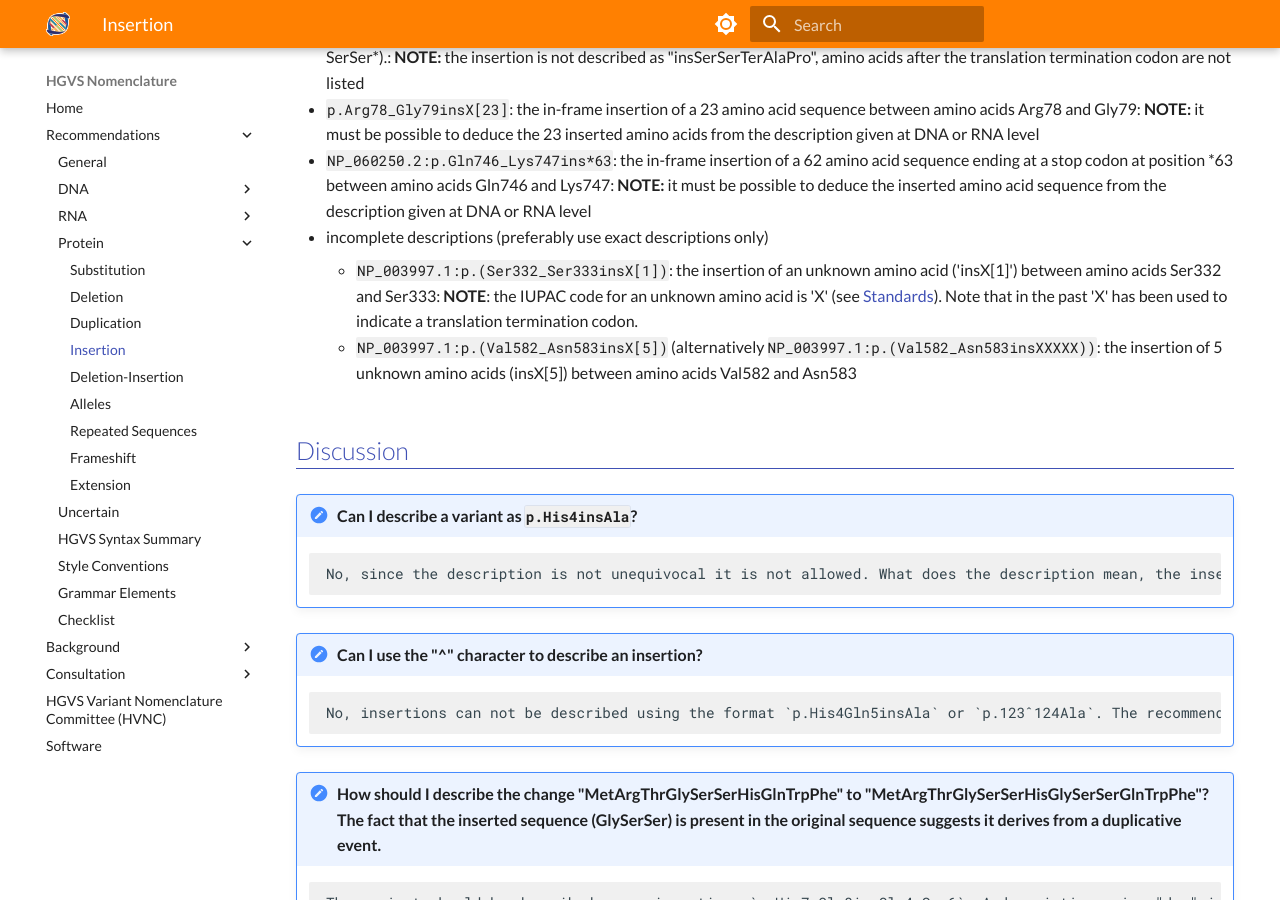
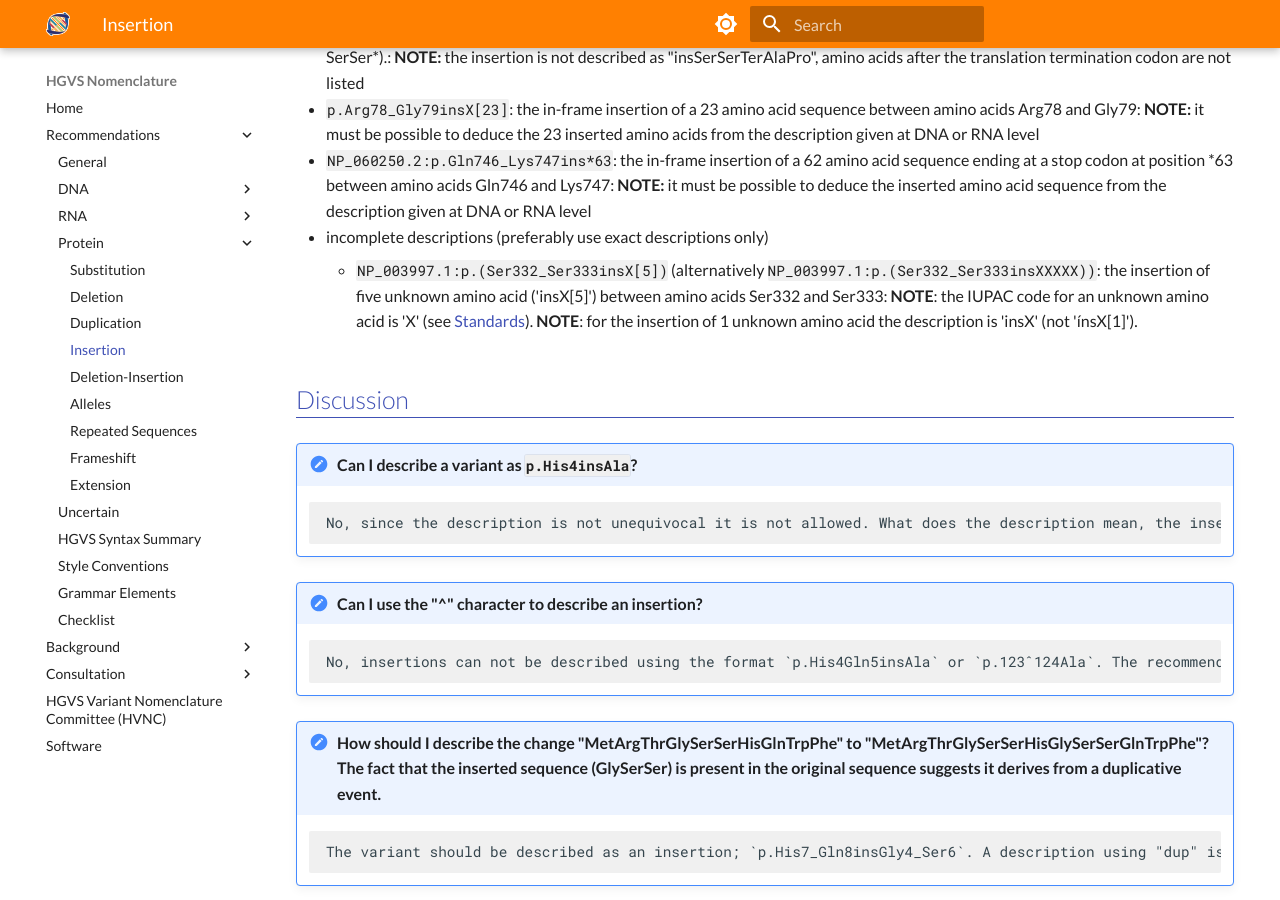
Before and after one commit to HGVSnomenclature/hgvs-nomenclature, an MkDocs documentation site: the page built from docs/recommendations/protein/insertion.md, in a window 1280 px wide and 900 px high, scrolled down 1279 px. Built offline with MkDocs 1.6.1 and Material for MkDocs 9.7.7, drawn with Linux system fonts in a browser that asks for light colours.

Commit message:
Update insertion.md
corrected incorrect example

```diff
--- a/docs/recommendations/protein/insertion.md
+++ b/docs/recommendations/protein/insertion.md
@@ -34,8 +34,7 @@ bin/pull-syntax -c -f docs/syntax.yaml aa.ins
 - `p.Arg78_Gly79insX[23]`: the in-frame insertion of a 23 amino acid sequence between amino acids Arg78 and Gly79: **NOTE:** it must be possible to deduce the 23 inserted amino acids from the description given at DNA or RNA level
 - `NP_060250.2:p.Gln746_Lys747ins*63`: the in-frame insertion of a 62 amino acid sequence ending at a stop codon at position \*63 between amino acids Gln746 and Lys747: **NOTE:** it must be possible to deduce the inserted amino acid sequence from the description given at DNA or RNA level
 - incomplete descriptions (preferably use exact descriptions only)
-    - `NP_003997.1:p.(Ser332_Ser333insX[1])`: the insertion of an unknown amino acid ('insX[1]') between amino acids Ser332 and Ser333: **NOTE**: the IUPAC code for an unknown amino acid is 'X' (see [Standards](../../background/standards.md)). Note that in the past 'X' has been used to indicate a translation termination codon.
-    - `NP_003997.1:p.(Val582_Asn583insX[5])` (alternatively `NP_003997.1:p.(Val582_Asn583insXXXXX))`: the insertion of 5 unknown amino acids (insX[5]) between amino acids Val582 and Asn583
+    - `NP_003997.1:p.(Ser332_Ser333insX[5])` (alternatively `NP_003997.1:p.(Ser332_Ser333insXXXXX))`: the insertion of five unknown amino acid ('insX[5]') between amino acids Ser332 and Ser333: **NOTE**: the IUPAC code for an unknown amino acid is 'X' (see [Standards](../../background/standards.md)). **NOTE**: for the insertion of 1 unknown amino acid the description is 'insX' (not 'ínsX[1]').
 
 ## Discussion
 
```
